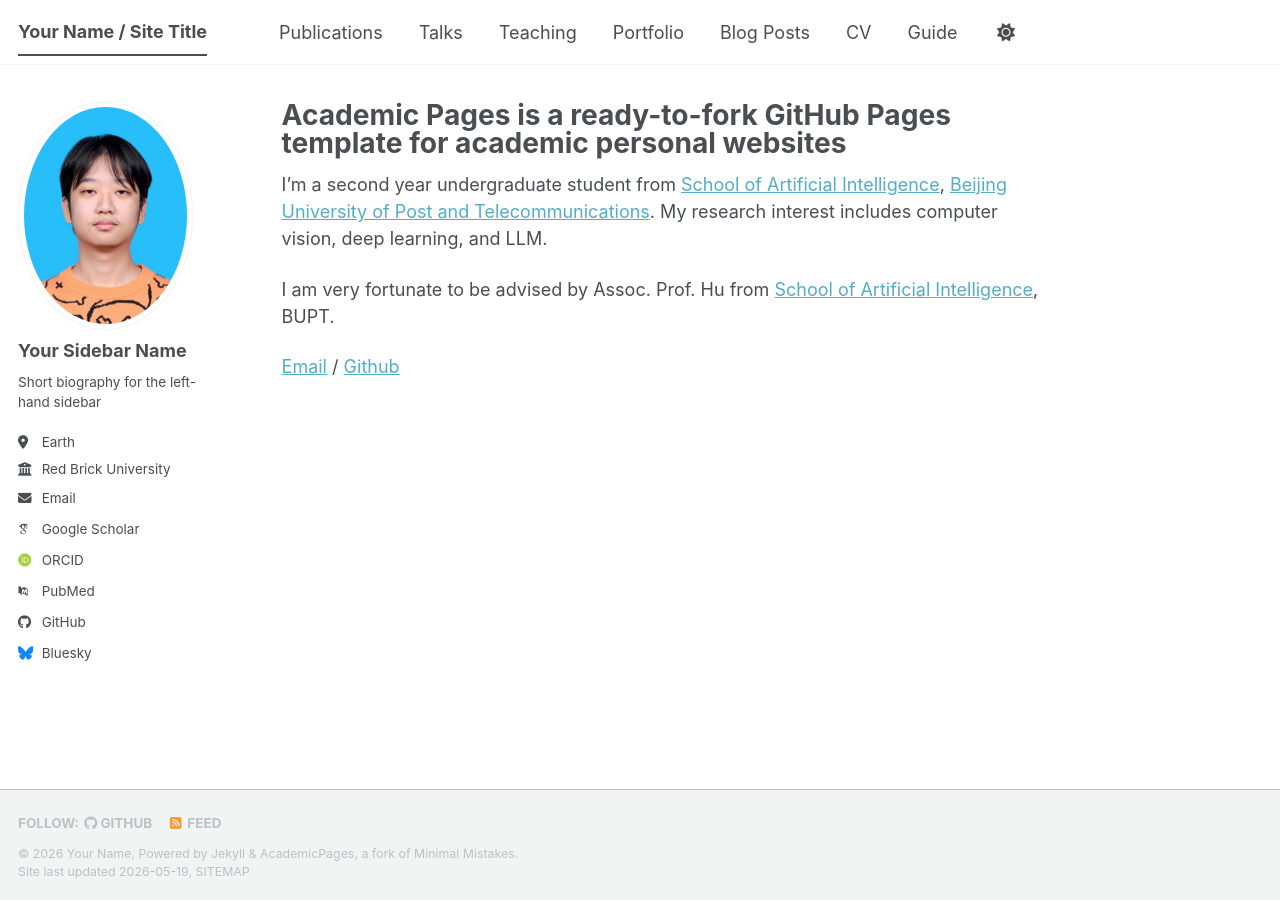
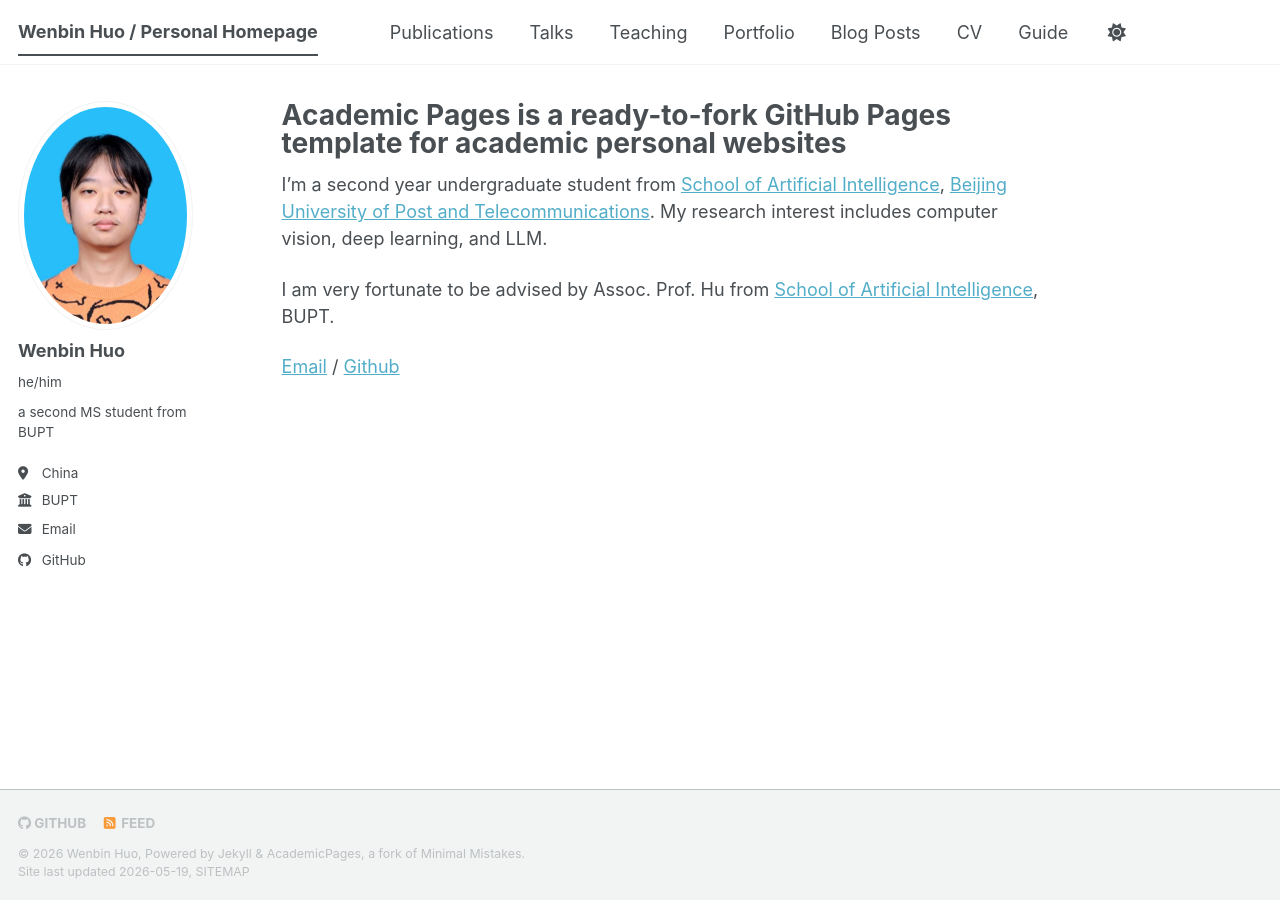
Before and after one commit to sakura073/Wenbin-Huo, a Jekyll site: the page built from _pages/about.md, in a window 1280 px wide. Built offline with Jekyll 4.4.1, drawn with Linux system fonts in a browser that asks for light colours; some web fonts are replaced; a script bundle is joined from its source files by our own code; library files that are not in the unit come from our copies.

Commit message:
Update _config.yml

```diff
--- a/_config.yml
+++ b/_config.yml
@@ -7,16 +7,16 @@
 # server process.
 
 # Basic Site Settings
-locale                   : "en-US"
+locale                   : "zh-Ch"
 site_theme               : "default" # The available themes options are "default", "air", "sunrise", "mint", "dirt" and "contrast"
-title                    : "Your Name / Site Title"
+title                    : "Wenbin Huo / Personal Homepage"
 title_separator          : "-"
-name                     : &name "Your Name"
-description              : &description "Your Name's academic portfolio"   # Update this with a general description of your site, this is the default if not overridden by a page
-url                      : https://academicpages.github.io # The base hostname & protocol for your site e.g. "https://[your GitHub username].github.io",
+name                     : &name "Wenbin Huo"
+description              : &description "a second MS student from BUPT"   # Update this with a general description of your site, this is the default if not overridden by a page
+url                      : https://sakura073.github.io # The base hostname & protocol for your site e.g. "https://[your GitHub username].github.io",
                                                            # or if you already have some other page hosted on Github then use "https://[your GitHub username].github.io/[Your Repo Name]"
 baseurl                  : "" # the subpath of your site, e.g. "/blog"
-repository               : "academicpages/academicpages.github.io"
+repository               : "Wenbin Huo/Wenbin Huo.github.io"
 
 # Site Author - The following control what appear as part of the author content on the side bar.
 #               If a field is blank the icon and link will not appear, otherwise it will be shown.
@@ -24,24 +24,24 @@ repository               : "academicpages/academicpages.github.io"
 author:
   # Biographic information
   avatar           : "profile.png"
-  name             : "Your Sidebar Name"
-  pronouns         : # example: "she/her"
-  bio              : "Short biography for the left-hand sidebar"
-  location         : "Earth"
-  employer         : "Red Brick University"
+  name             : "Wenbin Huo"
+  pronouns         : "he/him"# example: "she/her"
+  bio              : "a second MS student from BUPT"
+  location         : "China"
+  employer         : "BUPT"
   uri              : # URL
-  email            : "none@example.org"
+  email            : "hwb@bupt.edu.cn"
 
   # Academic websites
   academia         : # URL
   arxiv            : # URL - Update with the correct link to your profile
-  googlescholar    : "https://scholar.google.com/citations?user=PS_CX0AAAAAJ"
+  googlescholar    : # "https://scholar.google.com/citations?user=PS_CX0AAAAAJ"
   inspire-hep      : # URL
   impactstory      : # URL
-  orcid            : "https://orcid.org/yourorcidurl"
+  orcid            : # "https://orcid.org/yourorcidurl"
   semantic         : # URL
   ssrn             : # URL
-  pubmed           : "https://www.ncbi.nlm.nih.gov/pubmed/?term=john+snow"
+  pubmed           : # "https://www.ncbi.nlm.nih.gov/pubmed/?term=john+snow"
   researchgate     : # URL
   scopus           : # URL
   zotero           : # URL
@@ -51,13 +51,13 @@ author:
   bitbucket        : # Username - Update with your username on the site
   codepen          : # Username
   dribbble         : # Username
-  github           : "academicpages"
+  github           : "https://github.com/sakura073"
   kaggle           : # Username
   stackoverflow    : # User number or user number and name (i.e., use "1" or "1/jeff-atwood")
 
   # Social media
   artstation       : # Username
-  bluesky          : "bsky.app" # Replace this with you Bluesky username
+  bluesky          : # "bsky.app" # Replace this with you Bluesky username
   facebook         : # Username
   flickr           : # Username
   foursquare       : # Username
```
